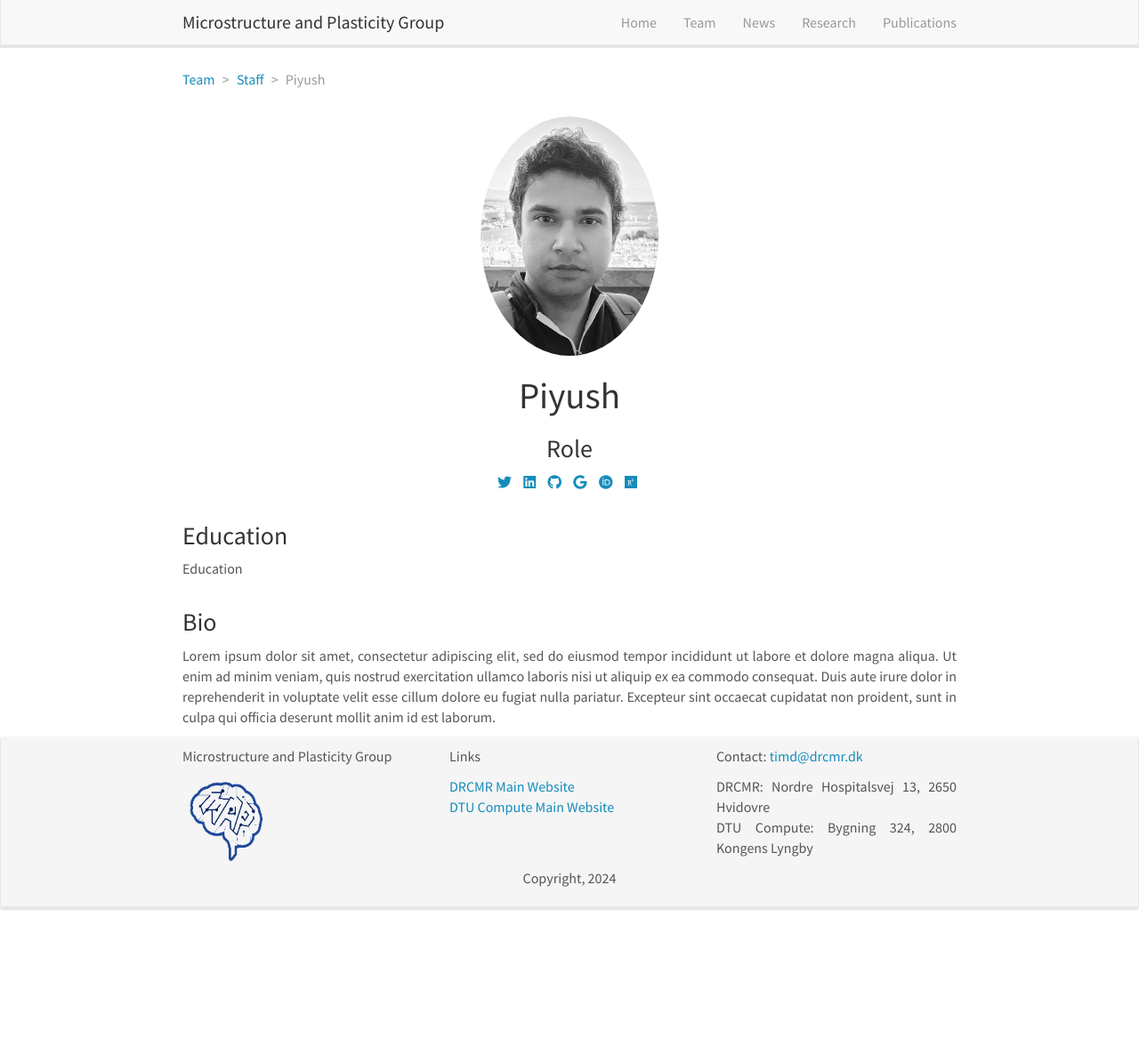
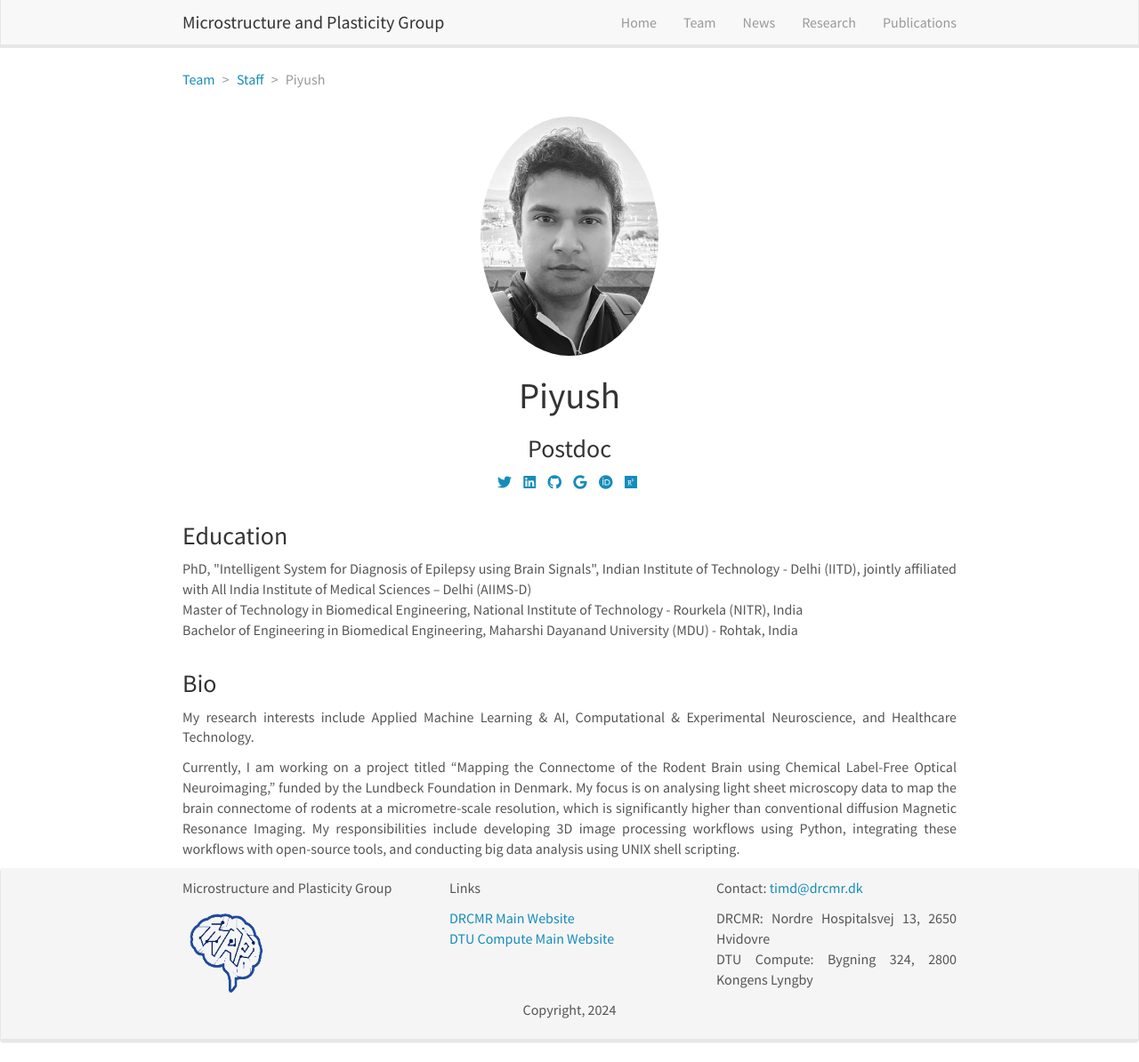
Before and after one commit to MaP-science/MaPWebsite, a Jekyll site: the page built from _pages/team/_posts/2024-01-01-piyush.md, in a window 1280 px wide and 1194 px high. Shown: the whole window at 89% size. Built offline with Jekyll 4.4.1, drawn with Linux system fonts in a browser that asks for light colours; nearby versions of some CDN libraries.

Commit message:
Update 2024-01-01-piyush.md

```diff
--- a/_pages/team/_posts/2024-01-01-piyush.md
+++ b/_pages/team/_posts/2024-01-01-piyush.md
@@ -3,18 +3,22 @@ layout: member
 category: staff
 title: Piyush
 image: piyush.png
-role: Role
+role: Postdoc
 permalink: 'team/piyush'
 social:
-    twitter: https://twitter.com/
-    linkedin: https://www.linkedin.com/
-    google-scholar: https://scholar.google.fr/
-    github: https://github.com/
-    website:
-    orcid: https://orcid.org/
-    research-gate: https://www.researchgate.net/
+    twitter: https://x.com/piyushswami04
+    linkedin: https://www.linkedin.com/in/piyushswami/
+    google-scholar: https://scholar.google.com/citations?user=UIKwlDIAAAAJ&hl=en
+    github: https://github.com/BiomedicalEngineeringTechies
+    youtube: https://www.youtube.com/channel/UC9VuNmfpU63dxuBmjgr3tMQ
+    orcid: https://orcid.org/0000-0001-5839-352X
+    research-gate: https://www.researchgate.net/profile/Piyush-Swami
 education:
- - Education
+ - PhD, "Intelligent System for Diagnosis of Epilepsy using Brain Signals", Indian Institute of Technology - Delhi (IITD), jointly affiliated with All India Institute of Medical Sciences – Delhi (AIIMS-D)
+ - Master of Technology in Biomedical Engineering, National Institute of Technology - Rourkela (NITR), India
+ - Bachelor of Engineering in Biomedical Engineering, Maharshi Dayanand University (MDU) - Rohtak, India
 ---
 
-Lorem ipsum dolor sit amet, consectetur adipiscing elit, sed do eiusmod tempor incididunt ut labore et dolore magna aliqua. Ut enim ad minim veniam, quis nostrud exercitation ullamco laboris nisi ut aliquip ex ea commodo consequat. Duis aute irure dolor in reprehenderit in voluptate velit esse cillum dolore eu fugiat nulla pariatur. Excepteur sint occaecat cupidatat non proident, sunt in culpa qui officia deserunt mollit anim id est laborum.
+My research interests include Applied Machine Learning & AI, Computational & Experimental Neuroscience, and Healthcare Technology.
+
+Currently, I am working on a project titled "Mapping the Connectome of the Rodent Brain using Chemical Label-Free Optical Neuroimaging," funded by the Lundbeck Foundation in Denmark. My focus is on analysing light sheet microscopy data to map the brain connectome of rodents at a micrometre-scale resolution, which is significantly higher than conventional diffusion Magnetic Resonance Imaging. My responsibilities include developing 3D image processing workflows using Python, integrating these workflows with open-source tools, and conducting big data analysis using UNIX shell scripting.
```
